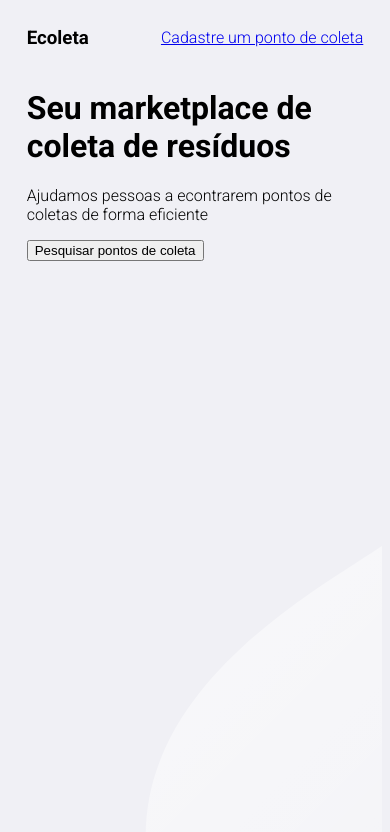
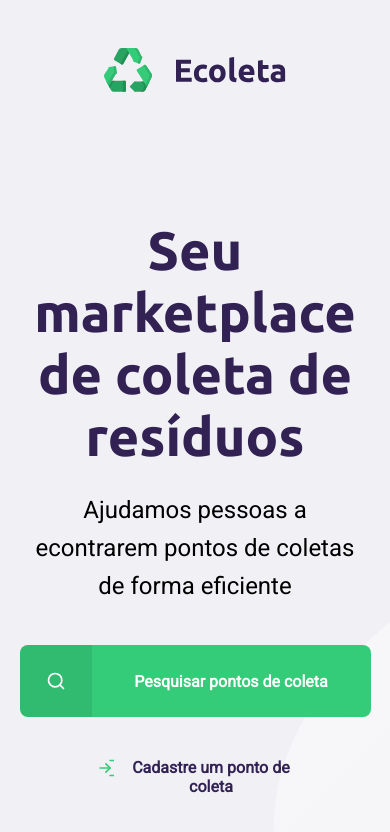
Before and after one commit to Henriquegomess/NLW-Ecoleta, a plain HTML site: page index.html in a window 390 px wide. Drawn offline with Linux system fonts and the light colour scheme.

Commit message:
deixando a home responsivo

```diff
--- a/css/main.css
+++ b/css/main.css
@@ -1,9 +1,29 @@
+:root{
+    --title-color: #322153;
+    --primary-color: #34cb79;
+}
+
+*{
+    margin: 0;
+    padding: 0;
+}
+
 html{
-    font-family: 'Roboto', sans-serif;
+    font-family: Roboto, sans-serif;
 }
 
 body{
     background: #f0f0f5;
+    -webkit-font-smoothing: antialiased;
+}
+
+a {
+    text-decoration: none;
+}
+
+h1, h2, h3, h4, h5, h6{
+    font-family: Ubuntu, sans-serif;
+    color: var(--title-color);
 }
 
 /*box model
@@ -21,10 +41,113 @@ alinhamentos
     width: 90%;
     max-width: 1800px;
     margin: 0 auto ;
+    display: flex;
+    height: 100%;
+    flex-direction: column;
 }
 
 #page-home header {
+    margin-top: 48px;
     display: flex;
     align-items: center;
     justify-content: space-between;
 }
+
+#page-home header a{
+    color: var(--title-color);
+    font-weight: 700;
+    display: flex;
+}
+
+#page-home header a span{
+    margin-right: 16px;
+    display: flex;
+    background-image: url(../assets/icones/log-in.svg);
+    width: 20px;
+    height: 20px;
+}
+
+#page-home main{
+    max-width: 560px;
+    flex: 1;
+    display: flex;
+    flex-direction: column;
+    justify-content: center;
+}
+
+
+#page-home main h1{
+    font-size: 54px;
+    margin-top: 0;
+}
+
+#page-home main p{
+    font-size: 24px;
+    line-height: 38px;
+    margin-top: 24px;
+}
+
+#page-home main a{
+    width: 100%;
+    max-width: 360px;
+    height: 72px;
+    border-radius: 8px;
+    display: flex;
+    align-items: center;
+    margin-top: 40px;
+    background-color:  var(--primary-color);
+    transition: 400ms;
+
+    color: white;
+}
+
+#page-home main a:hover{
+    background-color: #2fb86e;
+}
+
+#page-home main a span{
+    width: 72px;
+    height: 72px;
+    border-top-left-radius: 8px;
+    border-bottom-left-radius: 8px;
+    background-color: rgba(0, 0, 0, 0.08);
+    display: flex;
+    align-items: center;
+    justify-content: center;
+}
+
+#page-home main a span::after{
+    content: "";
+    background-image: url(../assets/icones/search.svg);
+    width: 20px;
+    height: 20px;
+
+}
+
+#page-home main a strong{
+    flex: 1;
+    color: white;
+    text-align: center;
+}
+
+@media(max-width: 900px){
+    #page-home{
+        background-position-x:70vw;
+    }
+
+    #page-home .content{
+        align-items: center;
+        text-align: center;
+    }
+
+    #page-home header a{
+        position: absolute;
+        bottom: 48px;
+        left: 50%;
+        transform: translate(-50%);
+    }
+
+    #page-home main{
+        align-items: center;
+    }
+}
--- a/index.html
+++ b/index.html
@@ -4,7 +4,8 @@
         <meta charset="UTF-8">
         <meta name="viewport" content="width=device-width, initial-scale=1.0">
         <title>Ecoleta</title>
-        <link href="https://fonts.googleapis.com/css2?family=Roboto:wght@300;700&display=swap" rel="stylesheet">
+        <link href="https://fonts.googleapis.com/css2?family=Roboto
+        &family=Ubuntu:wght@700&display=swap" rel="stylesheet">
         <link rel="stylesheet" href="css/main.css ">
     </head>
 
@@ -13,15 +14,20 @@
         <div id="page-home">
             <div class="content">
                 <header>
-                    <h3>Ecoleta</h3>
-                    <a href="#">Cadastre um ponto de coleta</a>
+                    <img src="/assets/icones/logo.svg" alt="logomarca">
+                    <a href="#">
+                        <span> </span>
+                        Cadastre um ponto de coleta</a>
                 </header>
 
-                <h1>Seu marketplace de coleta de resíduos</h1>
+                <main>
+                    <h1>Seu marketplace de coleta de resíduos</h1>
 
-                <p>Ajudamos pessoas a econtrarem pontos de coletas de forma eficiente</p>
+                    <p>Ajudamos pessoas a econtrarem pontos de coletas de forma eficiente</p>
 
-                <button>Pesquisar pontos de coleta</button>
+                   <a href="#"><span></span><strong> Pesquisar pontos de coleta</strong></a>
+                </main>
+
             </div>
 
         </div>
```
